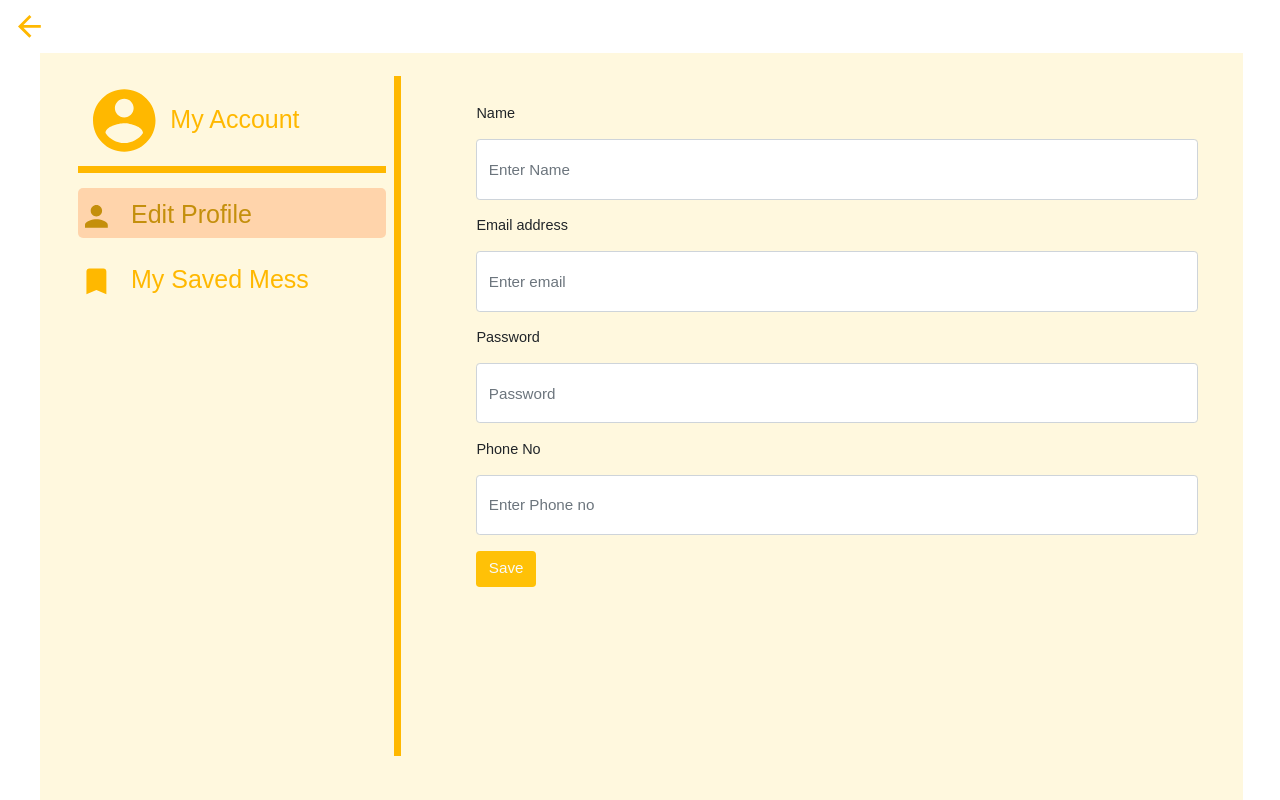
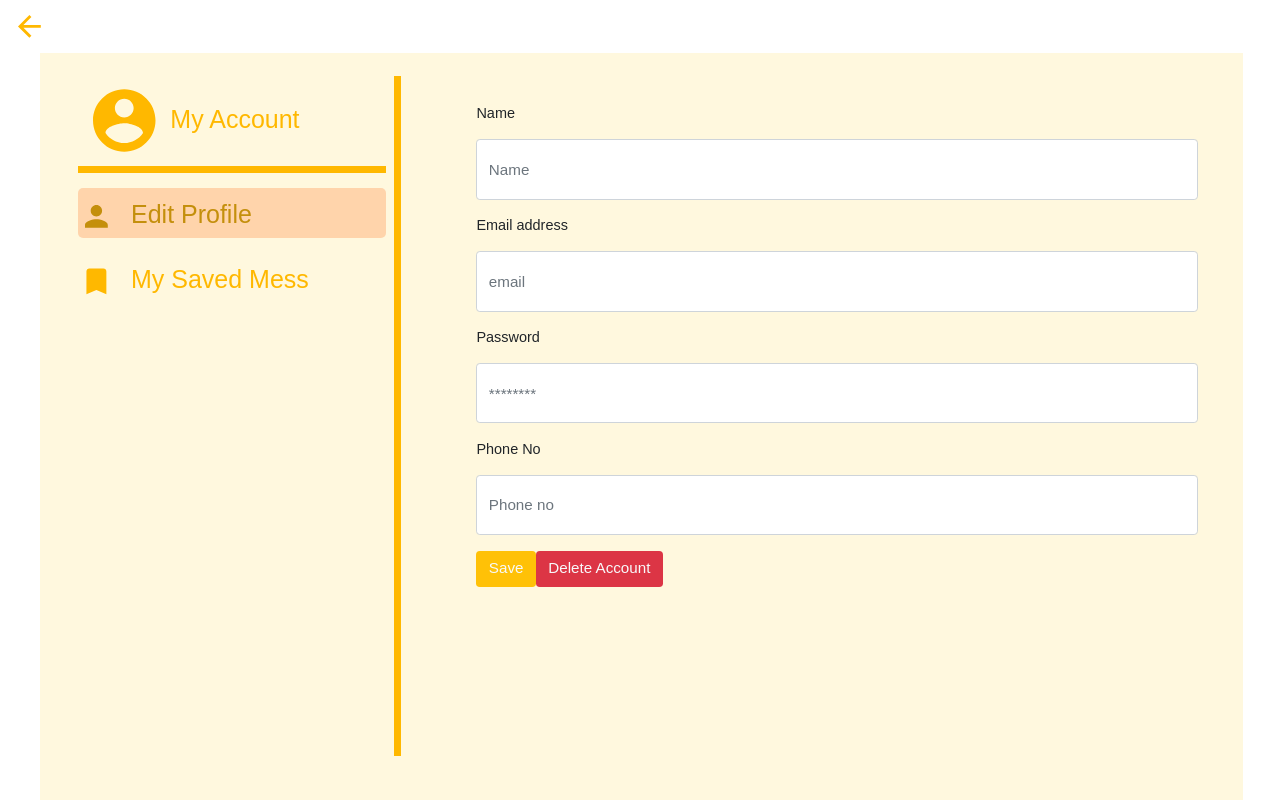
Before and after one commit to Aditya-Dawadikar/Mess-food-updates, a React (Create React App) app in the folder client/: page /customer/settings in a window 1280 px wide. Built offline with nearby package versions, Linux system fonts and the light colour scheme; no server answers; a web font is replaced by a local one.

Commit message:
edit profile customer

```diff
--- a/client/src/components/dashboard/cust-dash/EditProfile.jsx
+++ b/client/src/components/dashboard/cust-dash/EditProfile.jsx
@@ -1,26 +1,82 @@
-import React from 'react'
+import React,{useEffect,useState} from 'react';
+import axios from 'axios';
 
 const EditProfile = () => {
+    const id=localStorage.getItem("userId");
+
+    const [details,setDetails] = useState({
+        name:"",
+        email:"",
+        phone:""
+    });
+
+    useEffect(() => {
+        axios
+          .get(`http://localhost:9000/api/customer/${id}`)
+          .then((res) => {
+              console.log(res.data);
+              setDetails({
+                name:res.data.Customer.name,
+                email:res.data.Customer.email,
+                phone:res.data.Customer.phone
+              });
+          })
+          .catch((err) => {
+              console.log(err);
+          })
+    },[id]);
+
+    const { name, email, phone } = details;
+
+    const handleChange = (e) => {
+        const { name, value } = e.target;
+        setDetails({ ...details, [name]: value });
+    };
+
+    const handleSubmit = e => {
+        console.log(details);
+        e.preventDefault();
+        axios
+           .patch(`http://localhost:9000/api/customer/update/${id}`,{
+                email: email,
+                name: name,
+                phone: phone
+           })
+           .then((res) => {
+               console.log(res);
+               alert("Profile Updated Successfully");
+           })
+           .catch((err) => {
+               console.log(err);
+           })
+    };
+
     return (
       <div className="container" style={{width:"65%",marginTop:"50px"}}>
         <form className="container">
-            <div class="form-group">
-                <label for="name">Name</label>
-                <input type="text" class="form-control" id="name" placeholder="Enter Name" required/>
+
+            <div className="form-group">
+                <label htmlFor="name">Name</label>
+                <input type="text" name="name" className="form-control" id="name" placeholder="Name" value={name} onChange={handleChange} required/>
             </div>
-            <div class="form-group">
-                <label for="Email">Email address</label>
-                <input type="email" class="form-control" id="Email"  placeholder="Enter email" required/>
+
+            <div className="form-group">
+                <label htmlFor="Email">Email address</label>
+                <input type="email" name="email" className="form-control" id="Email"  placeholder="email" value={email} onChange={handleChange} required/>
             </div>
-            <div class="form-group">
-                <label for="Password">Password</label>
-                <input type="password" class="form-control" id="Password" placeholder="Password" required/>
+
+            <div className="form-group">
+                <label htmlFor="Password">Password</label>
+                <input type="password" name="password" className="form-control" id="Password" placeholder="********" required/>
             </div>
-            <div class="form-group">
-                <label for="phoneno">Phone No</label>
-                <input type="tel" class="form-control" id="phoneno"  placeholder="Enter Phone no" required/>
+
+            <div className="form-group">
+                <label htmlFor="phoneno">Phone No</label>
+                <input type="tel" name="phone" className="form-control" id="phoneno"  placeholder="Phone no" value={phone} onChange={handleChange} required/>
             </div>
-            <button type="submit" class="btn bg-warning text-light">Save</button>
+
+            <button type="submit" onClick={handleSubmit} className="btn bg-warning text-light">Save</button>
+            <button type="submit"  className="btn bg-danger text-light">Delete Account</button>
         </form>
       </div>
     )
```
